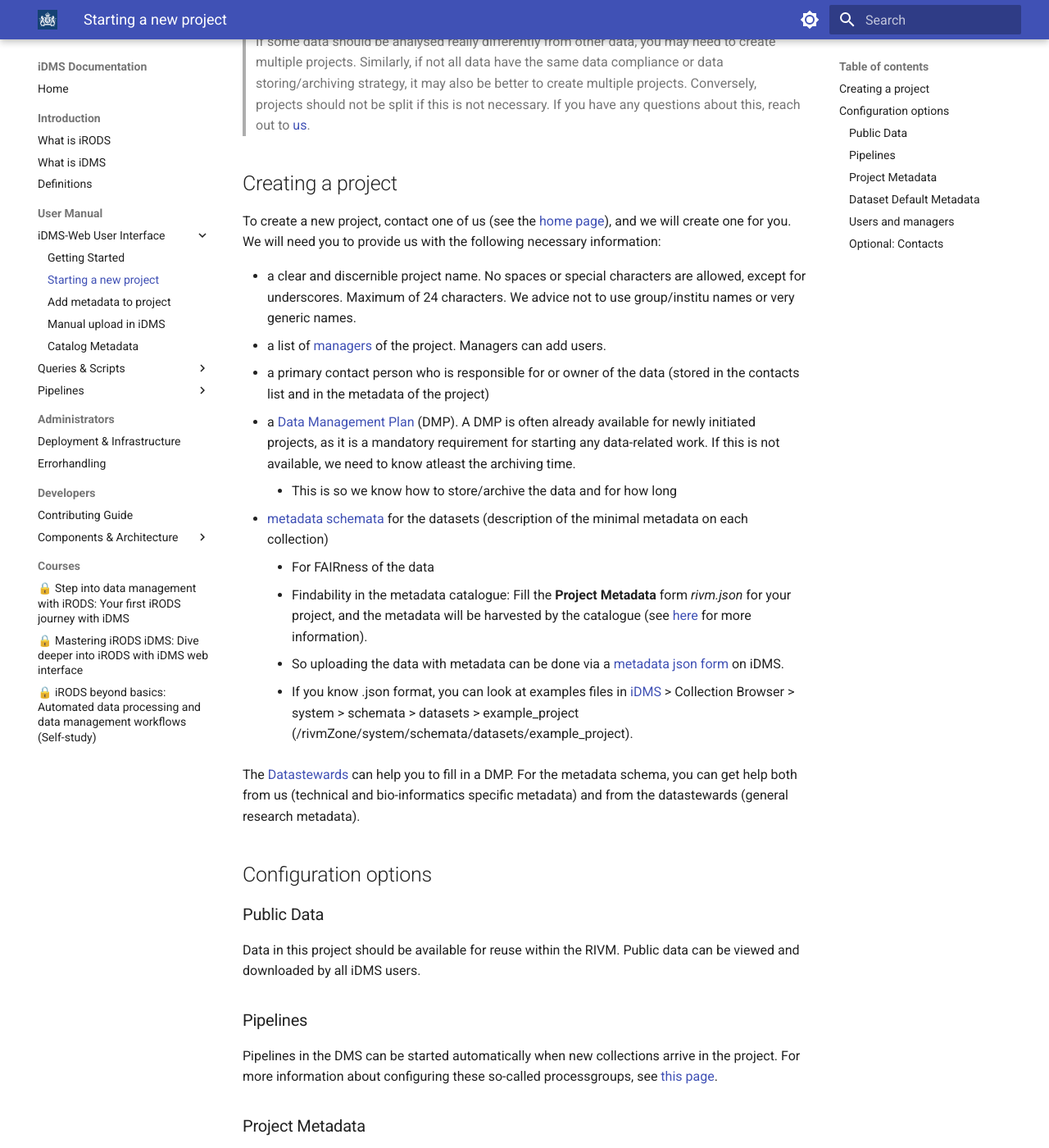
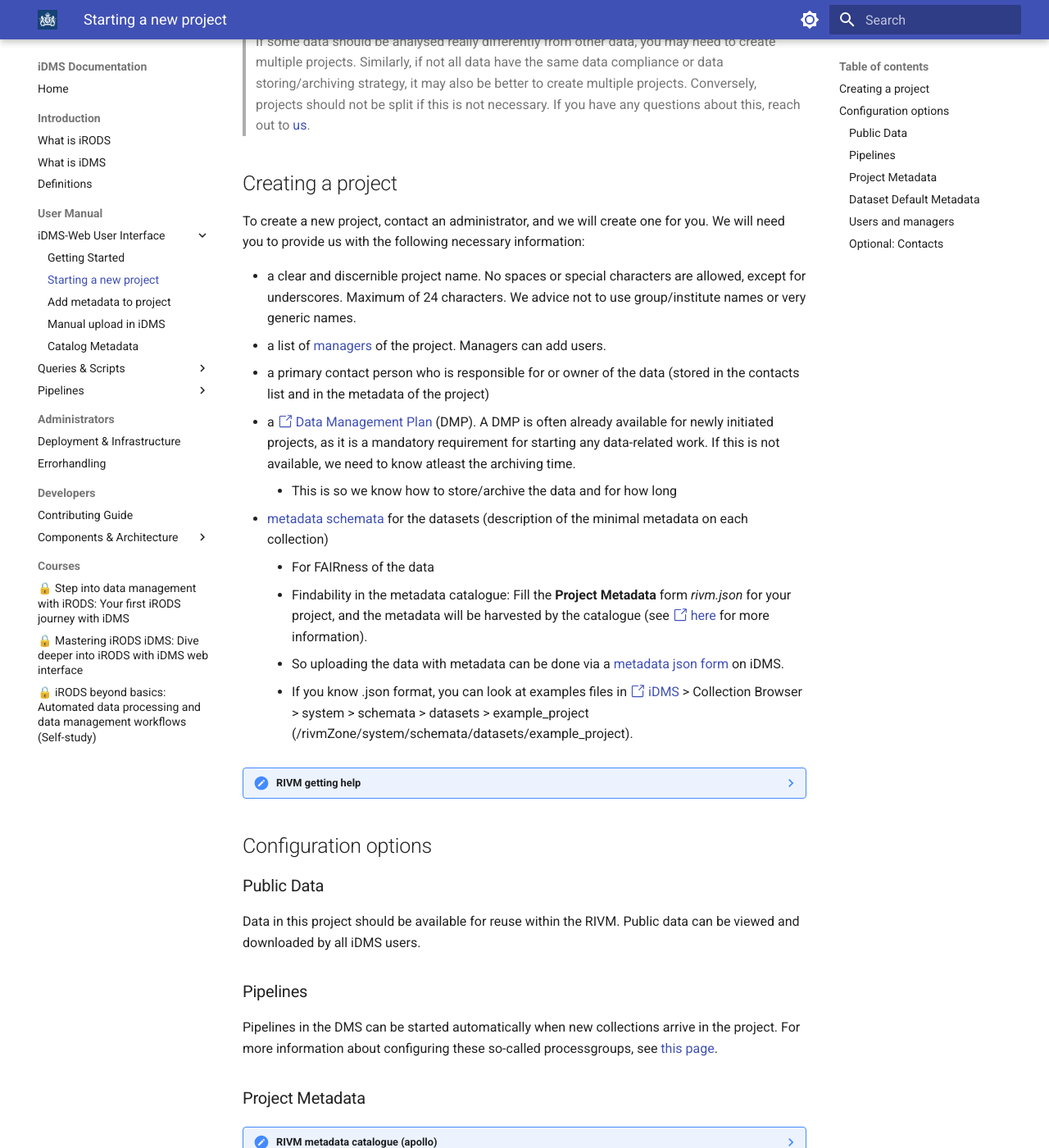
Before and after one commit to thiede-jan-erek/idms_doc, an MkDocs documentation site: the page built from docs/user-manual/starting_a_new_project.md, in a window 1280 px wide and 1400 px high, scrolled down 209 px. Shown: the whole window at 82% size. Built offline with MkDocs 1.6.1 and Material for MkDocs 9.7.7, drawn with Linux system fonts in a browser that asks for light colours; some of the changed text lies outside the part shown.

Commit message:
user-manual__new_project

```diff
--- a/docs/user-manual/starting_a_new_project.md
+++ b/docs/user-manual/starting_a_new_project.md
@@ -1,23 +1,24 @@
 An iRODS project is a group of people managing and contributing to a collection of data sets which are analysed in a similar way with (automated) pipelines.
 
-> If some data should be analysed really differently from other data, you may need to create multiple projects. Similarly, if not all data have the same data compliance or data storing/archiving strategy, it may also be better to create multiple projects. Conversely, projects should not be split if this is not necessary. If you have any questions about this, reach out to [us](home).
+> If some data should be analysed really differently from other data, you may need to create multiple projects. Similarly, if not all data have the same data compliance or data storing/archiving strategy, it may also be better to create multiple projects. Conversely, projects should not be split if this is not necessary. If you have any questions about this, reach out to [us](../../#contacts).
 
 ## Creating a project
-To create a new project, contact one of us (see the [home page](home)), and we will create one for you. We will need you to provide us with the following necessary information:
+To create a new project, contact an administrator, and we will create one for you. We will need you to provide us with the following necessary information:
 
- - a clear and discernible project name. No spaces or special characters are allowed, except for underscores. Maximum of 24 characters. We advice not to use group/institu names or very generic names.
+ - a clear and discernible project name. No spaces or special characters are allowed, except for underscores. Maximum of 24 characters. We advice not to use group/institute names or very generic names.
  - a list of [managers](#users-and-managers) of the project. Managers can add users.
  - a primary contact person who is responsible for or owner of the data (stored in the contacts list and in the metadata of the project)
- - a [Data Management Plan](https://rivmnl.sharepoint.com/sites/HomeBase_Onderwerpen/SitePages/Data-Management-Plan.aspx) (DMP). A DMP is often already available for newly initiated projects, as it is a mandatory requirement for starting any data-related work. If this is not available, we need to know atleast the archiving time.
+ - a [:octicons-link-external-24: Data Management Plan](https://rivmnl.sharepoint.com/sites/HomeBase_Onderwerpen/SitePages/Data-Management-Plan.aspx) (DMP). A DMP is often already available for newly initiated projects, as it is a mandatory requirement for starting any data-related work. If this is not available, we need to know atleast the archiving time.
     - This is so we know how to store/archive the data and for how long
- - [metadata schemata](/DMS/Manual-upload-in-iDMS#metadata-schemata) for the datasets (description of the minimal metadata on each collection)
+ - [metadata schemata](../manual_upload_in_idms#metadata-schemata) for the datasets (description of the minimal metadata on each collection)
     - For FAIRness of the data
     - Findability in the metadata catalogue:
-      Fill the **Project Metadata** form _rivm.json_ for your project, and the metadata will be harvested by the catalogue (see [here](/DMS/catalog_metadata) for more information).
-    - So uploading the data with metadata can be done via a [metadata json form](/DMS/Manual-upload-in-iDMS) on iDMS.
-    - If you know .json format, you can look at examples files in [iDMS](biorods.rivm.nl) > Collection Browser > system > schemata > datasets > example_project (/rivmZone/system/schemata/datasets/example_project).
+      Fill the **Project Metadata** form _rivm.json_ for your project, and the metadata will be harvested by the catalogue (see [:octicons-link-external-24: here](https://gitlab.rivm.nl/bioinformatics/docs/-/wikis/DMS/catalog_metadata) for more information).
+    - So uploading the data with metadata can be done via a [metadata json form](../manual_upload_in_idms) on iDMS.
+    - If you know .json format, you can look at examples files in [:octicons-link-external-24: iDMS](biorods.rivm.nl) > Collection Browser > system > schemata > datasets > example_project (/rivmZone/system/schemata/datasets/example_project).
 
-The [Datastewards](http://wiki.rivm.nl/inwiki/bin/view/Onderzoeks+en+Dataloket/Contact+Datastewards) can help you to fill in a DMP. For the metadata schema, you can get help both from us (technical and bio-informatics specific metadata) and from the datastewards (general research metadata).
+??? note "RIVM getting help"
+    The [:octicons-link-external-24: Datastewards](http://wiki.rivm.nl/inwiki/bin/view/Onderzoeks+en+Dataloket/Contact+Datastewards) can help you to fill in a DMP. For the metadata schema, you can get help both from us (technical and bio-informatics specific metadata) and from the datastewards (general research metadata).
 
 ## Configuration options
 
@@ -25,24 +26,28 @@ The [Datastewards](http://wiki.rivm.nl/inwiki/bin/view/Onderzoeks+en+Dataloket/C
 Data in this project should be available for reuse within the RIVM. Public data can be viewed and downloaded by all iDMS users.
 
 ### Pipelines
-Pipelines in the DMS can be started automatically when new collections arrive in the project. For more information about configuring these so-called processgroups, see [this page](DMS/pipeline_automation).
+Pipelines in the DMS can be started automatically when new collections arrive in the project. For more information about configuring these so-called processgroups, see [this page](../pipeline_automation).
 
 ### Project Metadata
-- rivm.json: Metadata for the central RIVM catalogue (apollo.rivm.nl). After filling the required minimal set of fields the project metadata will be harvested by the catalogue (see [here](/DMS/catalog_metadata) for more information).
+??? note "RIVM metadata catalogue (apollo)"
+    - rivm.json: Metadata for the central RIVM catalogue (apollo.rivm.nl). After filling the required minimal set of fields the project metadata will be harvested by the catalogue (see [:octicons-link-external-24: here](https://gitlab.rivm.nl/bioinformatics/docs/-/wikis/DMS/catalog_metadata) for more information).
+
 - project.json: general metadata for the project.
 
 ### Dataset Default Metadata
 This tab can be used to prefill the metadata json files used for dataset uploads with default information.
 
-- rivm.json: Metadata for the central RIVM catalogue (apollo.rivm.nl). After filling the required minimal set of fields in dataset uploads the dataset metadata will be harvested by the catalogue.
-- default.json: prefilled metadata template for metadata to be added to dataset uploads.  Multiple json files can be specified here, and selected and filled during a data upload: [Data Uploads](DMS/Manual-upload-in-iDMS).
+??? note "RIVM metadata catalogue (apollo)"
+    - rivm.json: Metadata for the central RIVM catalogue (apollo.rivm.nl). After filling the required minimal set of fields in dataset uploads the dataset metadata will be harvested by the catalogue.
+
+- default.json: prefilled metadata template for metadata to be added to dataset uploads.  Multiple json files can be specified here, and selected and filled during a data upload: [Data Uploads](../manual_upload_in_idms).
 
 ### Users and managers
 Users of a project can add data to the project and set/modify metadata of collections and data objects in the collection. They can also (manually) start processes and process groups on collections in the project.
 
 > Note: Any iRODS user can read all metadata, but reading data is restricted to a project's users.
 
-A project's managers can additionally change the settings of the project. This includes adding and removing people to the list of users and managers, changing the list of contact persons, and [modifying the (default) processgroup](DMS/pipeline_automation).
+A project's managers can additionally change the settings of the project. This includes adding and removing people to the list of users and managers, changing the list of contact persons, and [modifying the (default) processgroup](../pipeline_automation).
 
 ### Optional: Contacts
-The 'Contacts' tab of the [project settings page](http://biorods.rivm.nl/projects/), shows a list of people that can be contacted for more information about the project. There is currently no functionality of the DMS/iDMS coupled to this list.
+The 'Contacts' tab of the [:octicons-link-external-24: project settings page](http://biorods.rivm.nl/projects/), shows a list of people that can be contacted for more information about the project. There is currently no functionality of the DMS/iDMS coupled to this list.
```
Also changed, not shown: docs/index.md (+17 -0 lines).
